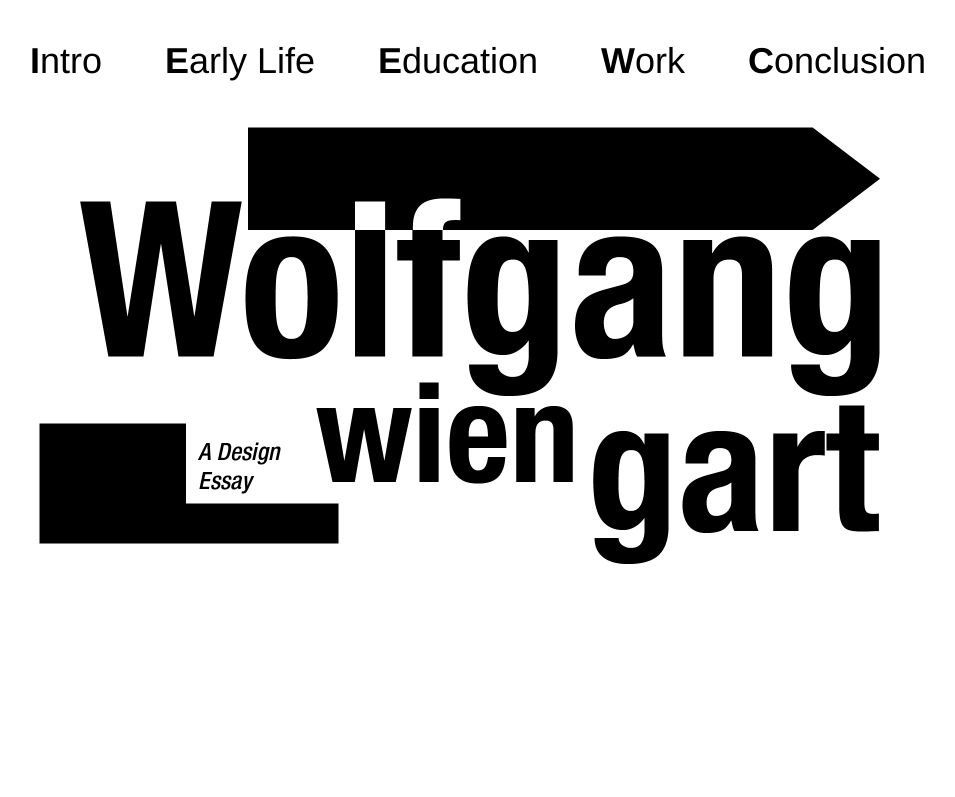
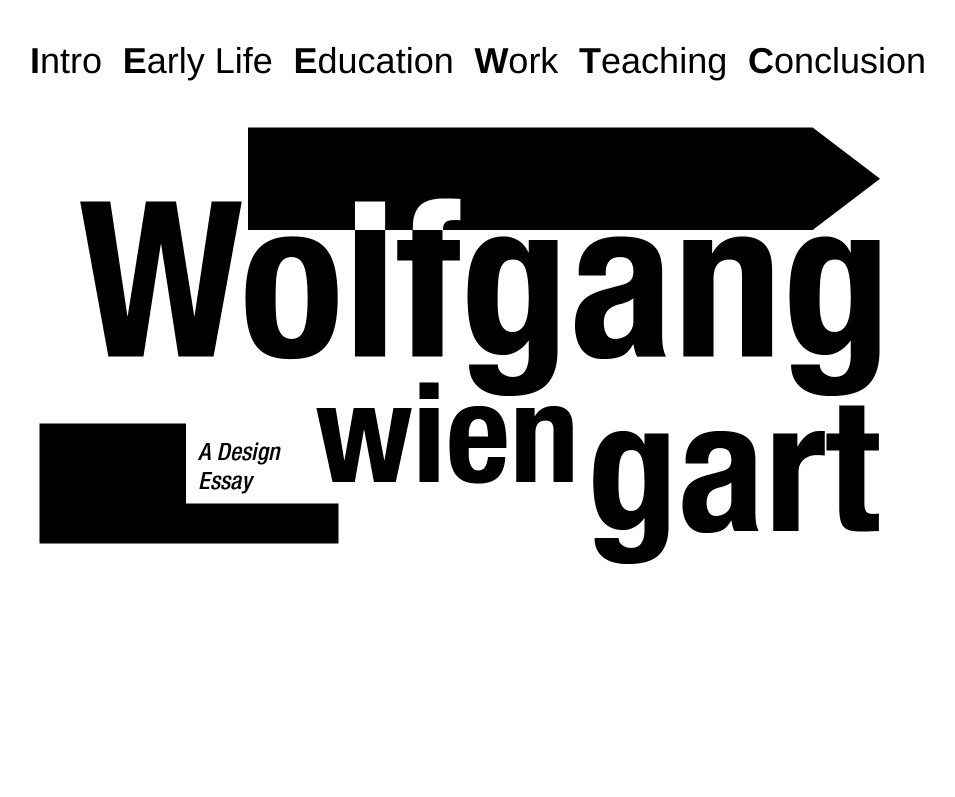
Before and after one commit to magkawala/wolfgang, a plain HTML site: page index.html in a window 1280 px wide. Shown: the top 797 px of the page, without its empty margins (162-1117 px from the left). Drawn offline with Linux system fonts and the light colour scheme.

Commit message:
Update index.html

```diff
--- a/index.html
+++ b/index.html
@@ -13,6 +13,7 @@
             <a href="#life"><span class="bold">E</span>arly Life</a>
             <a href="#education"><span class="bold">E</span>ducation</a>
             <a href="#work"><span class="bold">W</span>ork</a>
+            <a href="#teaching"><span class="bold">T</span>eaching</a>
             <a href="#conclusion"><span class="bold">C</span>onclusion</a>
         </nav>
     </header>
```
